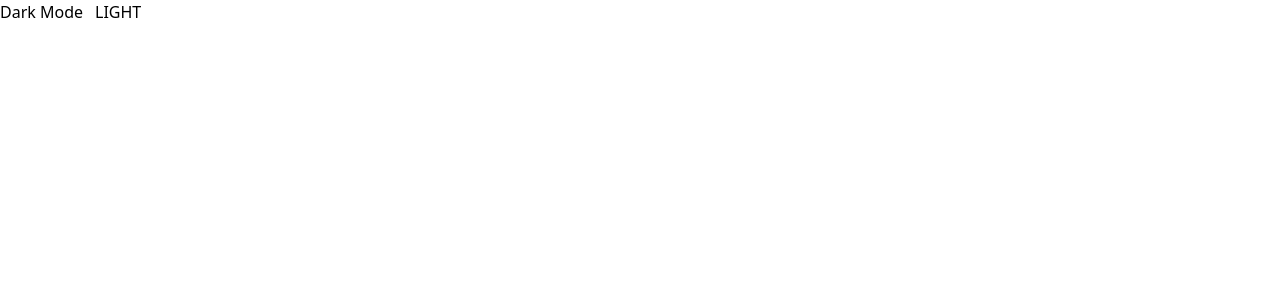
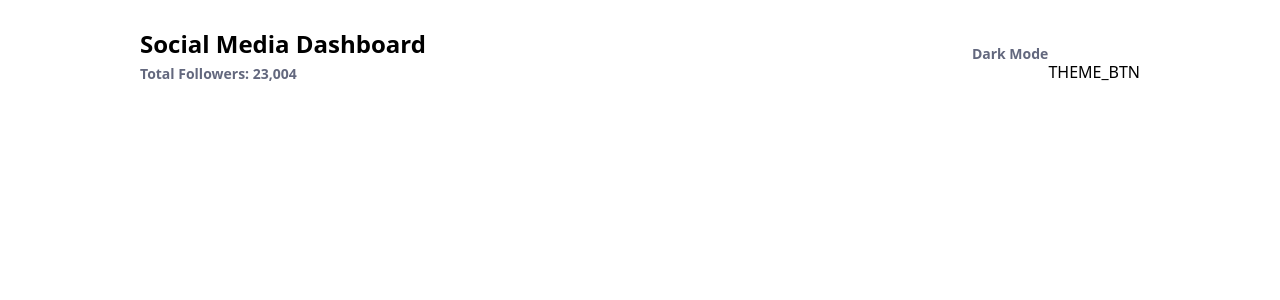
Before and after one commit to Grathienbeto/social-media-dashboard, a React (Vite) app: page / in a window 1280 px wide. Shown: the top 300 px of the page. Built offline with nearby package versions, Linux system fonts and the light colour scheme.

Commit message:
Doing header

```diff
--- a/src/App.jsx
+++ b/src/App.jsx
@@ -3,7 +3,11 @@ import { Navbar } from "./components/navbar/Navbar";
 function App() {
   return (
     <>
-      <Navbar />
+      <div className="px-5 pt-7 md:flex md:items-center md:justify-center">
+        <div className="max-width-[34rem]">
+          <Navbar />
+        </div>
+      </div>
     </>
   );
 }
--- a/src/components/navbar/DarkModeToggle.jsx
+++ b/src/components/navbar/DarkModeToggle.jsx
@@ -1,8 +1,16 @@
-export const DarkModeToggle = () => {
+import PropType from "prop-types";
+
+export const DarkModeToggle = ({ handleChangeTheme }) => {
   return (
-    <div className="flex gap-3">
-      <p className="text-inter">Dark Mode</p>
-      <button>LIGHT</button>
+    <div className="flex justify-between pt-4">
+      <p className="font-bold text-lm_darkGrayBlue text-sm">Dark Mode</p>
+      <button className="" onClick={handleChangeTheme}>
+        THEME_BTN
+      </button>
     </div>
   );
 };
+
+DarkModeToggle.propTypes = {
+  handleChangeTheme: PropType.func,
+};
--- /dev/null
+++ b/src/components/navbar/HeaderInfo.jsx
@@ -0,0 +1,10 @@
+export const HeaderInfo = () => {
+  return (
+    <div className="border-b-[1px] border-lm_darkGrayBlue md:border-none">
+      <h2 className="text-2xl font-bold ">Social Media Dashboard</h2>
+      <p className="font-bold text-lm_darkGrayBlue pt-1 pb-4 text-sm">
+        Total Followers: 23,004
+      </p>
+    </div>
+  );
+};
--- a/src/components/navbar/Navbar.jsx
+++ b/src/components/navbar/Navbar.jsx
@@ -1,9 +1,32 @@
+import { useState, useEffect } from "react";
+
 import { DarkModeToggle } from "./DarkModeToggle";
+import { HeaderInfo } from "./HeaderInfo";
 
 export const Navbar = () => {
+  const [theme, setTheme] = useState(() => {
+    if (window.matchMedia("(prefers-color-scheme: dark)").matches) {
+      return "dark";
+    }
+    return "";
+  });
+
+  useEffect(() => {
+    if (theme === "dark") {
+      document.querySelector("html").classList.add("dark");
+    } else {
+      document.querySelector("html").classList.remove("dark");
+    }
+  }, [theme]);
+
+  const handleChangeTheme = () => {
+    setTheme((prevTheme) => (prevTheme === "" ? "dark" : ""));
+  };
+
   return (
-    <nav>
-      <DarkModeToggle />
-    </nav>
+    <header className="md:flex md:justify-between md:w-[1000px]">
+      <HeaderInfo />
+      <DarkModeToggle handleChangeTheme={handleChangeTheme} />
+    </header>
   );
 };
--- a/tailwind.config.js
+++ b/tailwind.config.js
@@ -2,6 +2,7 @@
 
 export default {
   content: ["./index.html", "./src/**/*.{js,ts,jsx,tsx}"],
+  darkMode: "class",
   theme: {
     colors: {
       limeGreen: "hsl(163, 72%, 41%)",
@@ -17,12 +18,15 @@ export default {
       lm_grayBlue: "hsl(227, 47%, 96%)",
       lm_darkGrayBlue: "hsl(228, 12%, 44%)",
       lm_darkBlue: "hsl(230, 17%, 14%)",
+      lm_toggle: "hsl(230, 22%, 74%)",
       // DarkMode
       dm_darkBlue: "hsl(230, 17%, 14%)",
       dm_darkBlueBg: "hsl(232, 19%, 15%)",
       dm_darkDesaturaedBlue: "hsl(228, 28%, 20%)",
       dm_desaturatedBlue: "hsl(228, 34%, 66%)",
       dm_white: "hsl(0, 0%, 100%)",
+      dm_toggleLin1: "hsl(210, 78%, 56%)",
+      dm_toggleLin2: "hsl(146, 68%, 55%)",
     },
     fontFamily: {
       inter: ["Inter"],
```
